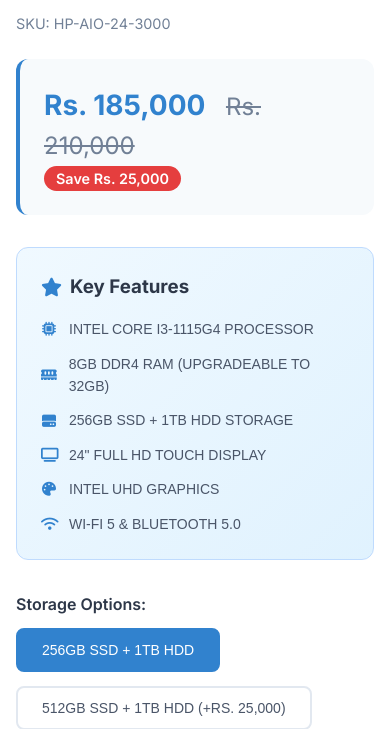
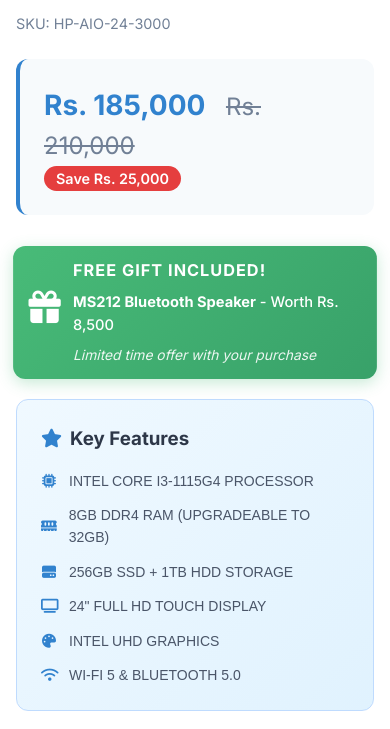
Before and after one commit to Kavindya-Kariyawasam/laptopStore-webProject, a PHP site: page /D1.html in a window 390 px wide. Shown: the part 776-1505 px from the top of the page. Run offline with PHP 8.4, Linux system fonts and the light colour scheme.

Commit message:
Add gift banner to D1 and D2 desktop pages with animated styling and responsive design.

```diff
--- a/D1.html
+++ b/D1.html
@@ -186,6 +186,21 @@
                 <span class="current-price">Rs. 185,000</span>
                 <span class="original-price">Rs. 210,000</span><br />
                 <span class="discount-badge">Save Rs. 25,000</span>
+              </div>
+
+              <div class="free-gift-banner">
+                <div class="gift-icon">
+                  <i class="fas fa-gift"></i>
+                </div>
+                <div class="gift-content">
+                  <h4>FREE GIFT INCLUDED!</h4>
+                  <p>
+                    <strong>MS212 Bluetooth Speaker</strong> - Worth Rs. 8,500
+                  </p>
+                  <span class="gift-value"
+                    >Limited time offer with your purchase</span
+                  >
+                </div>
               </div>
 
               <div class="product-highlights">
--- a/assets/css/desktopDetails.css
+++ b/assets/css/desktopDetails.css
@@ -232,6 +232,70 @@
   border-radius: 20px;
   font-size: 0.9rem;
   font-weight: 600;
+}
+
+/* Free Gift Banner */
+.free-gift-banner {
+  display: flex;
+  align-items: center;
+  background: linear-gradient(135deg, #48bb78, #38a169);
+  color: white;
+  padding: 15px 20px;
+  border-radius: 12px;
+  margin: 20px 0;
+  box-shadow: 0 4px 15px rgba(72, 187, 120, 0.3);
+  animation: giftPulse 2s ease-in-out infinite alternate;
+}
+
+.gift-icon {
+  font-size: 2.5rem;
+  margin-right: 15px;
+  animation: giftBounce 1.5s ease-in-out infinite;
+}
+
+.gift-content h4 {
+  margin: 0 0 5px 0;
+  font-size: 1.1rem;
+  font-weight: 700;
+  text-transform: uppercase;
+  letter-spacing: 1px;
+}
+
+.gift-content p {
+  margin: 0 0 5px 0;
+  font-size: 0.95rem;
+  font-weight: 500;
+}
+
+.gift-value {
+  font-size: 0.85rem;
+  opacity: 0.9;
+  font-style: italic;
+}
+
+@keyframes giftPulse {
+  0% {
+    transform: scale(1);
+  }
+  100% {
+    transform: scale(1.02);
+  }
+}
+
+@keyframes giftBounce {
+  0%,
+  20%,
+  50%,
+  80%,
+  100% {
+    transform: translateY(0);
+  }
+  40% {
+    transform: translateY(-5px);
+  }
+  60% {
+    transform: translateY(-3px);
+  }
 }
 
 /* Product Highlights */
@@ -884,6 +948,23 @@
     font-size: 2rem;
   }
 
+  .free-gift-banner {
+    padding: 12px 15px;
+  }
+
+  .gift-icon {
+    font-size: 2rem;
+    margin-right: 12px;
+  }
+
+  .gift-content h4 {
+    font-size: 1rem;
+  }
+
+  .gift-content p {
+    font-size: 0.9rem;
+  }
+
   .action-buttons {
     grid-template-columns: 1fr;
     gap: 0.75rem;
```
Also changed, not shown: D2.html (+15 -0 lines).
